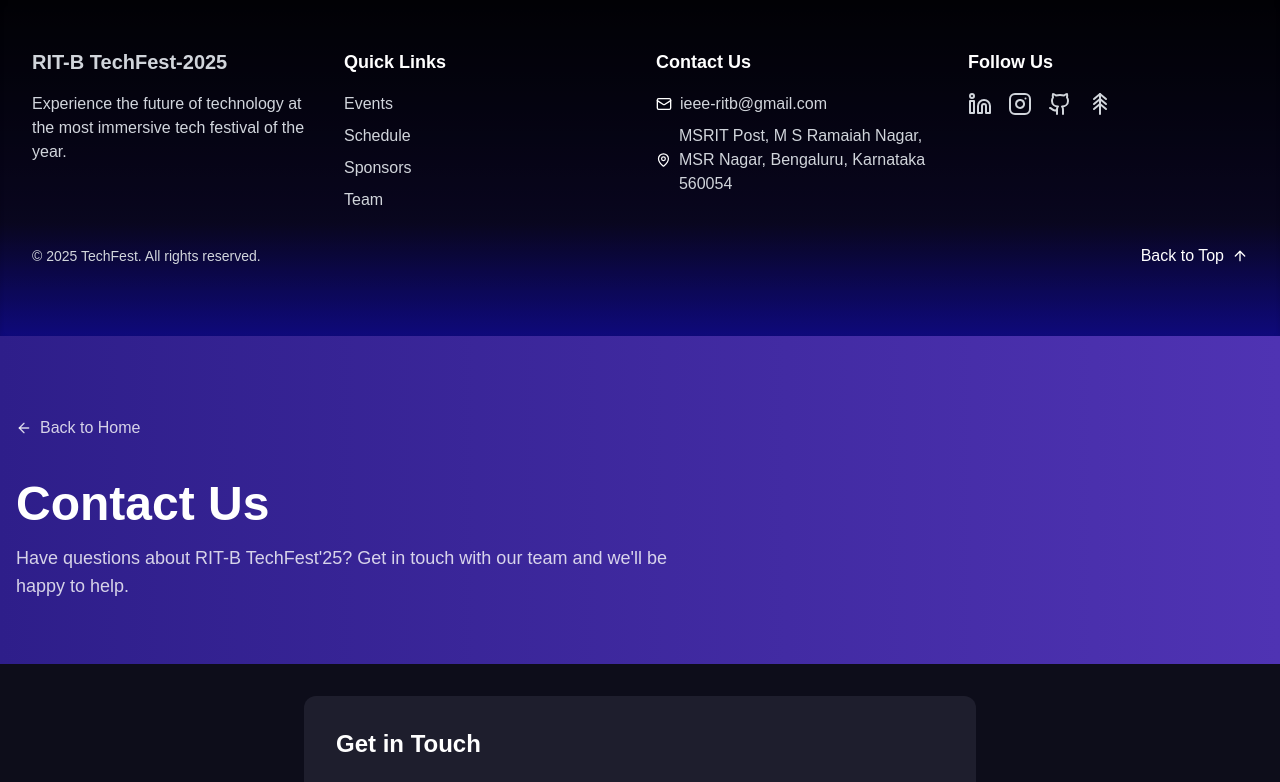
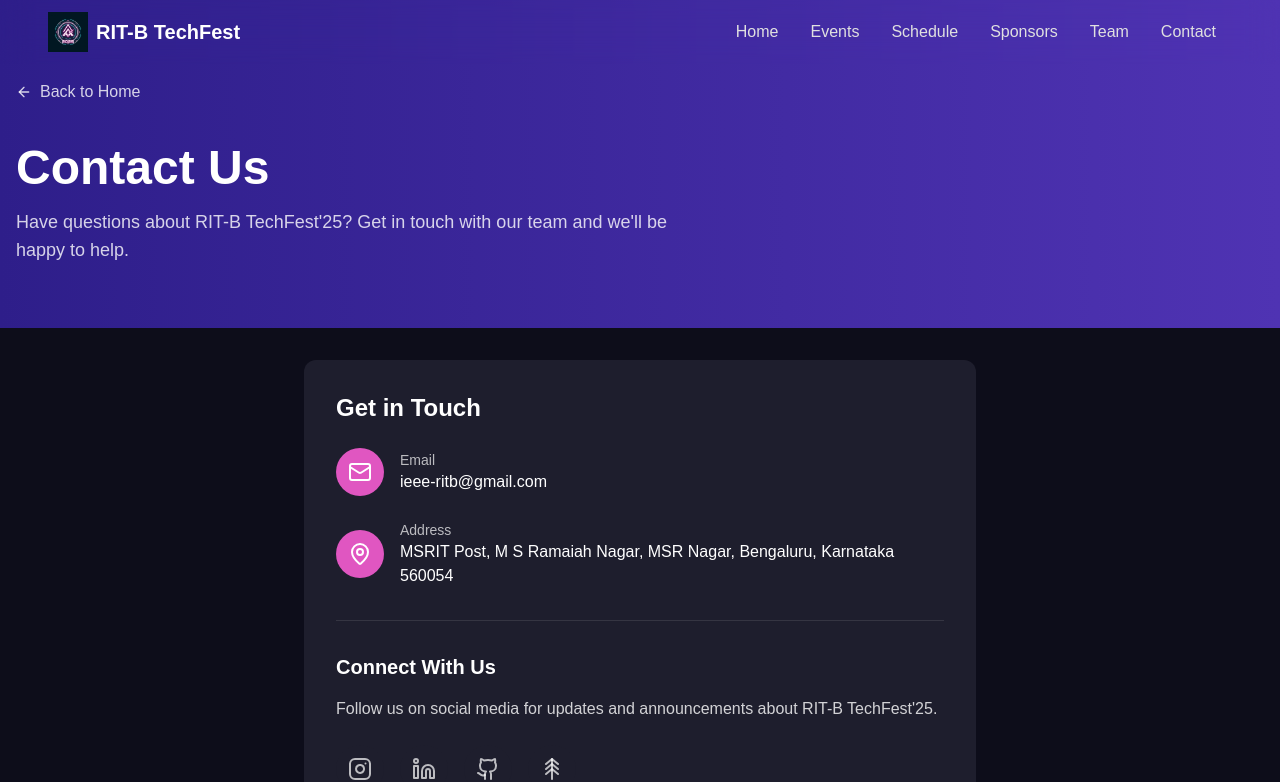
Before and after one commit to whyVedang/IEEE-Aavishkaar-2025-fe, a React (Vite) app: page /contact in a window 1280 px wide. Shown: the top 782 px of the page. Built offline with nearby package versions, Linux system fonts and the light colour scheme.

Commit message:
rectified navbar error

```diff
--- a/src/components/Navbar.jsx
+++ b/src/components/Navbar.jsx
@@ -1,170 +1,97 @@
-import React from "react";
+import { useState } from "react";
 import { Link } from "react-router";
 import {
-  Linkedin,
-  Instagram,
-  Github,
-  ArrowUp,
-  Mail,
-  MapPin,
+  Menu,
+  X,
+  Home,
+  Calendar,
+  Clock,
+  Users,
+  Phone,
+  Star,
 } from "lucide-react";
-import ieeeData from "../configs/ieee-data.config.json";
+import navItems from "../configs/nav.json";
 
-// Linktree Logo SVG Component
-const LinktreeIcon = () => (
-  <svg
-    xmlns="http://www.w3.org/2000/svg"
-    width="24"
-    height="24"
-    viewBox="0 0 24 24"
-    fill="none"
-    stroke="currentColor"
-    strokeWidth="2"
-    strokeLinecap="round"
-    strokeLinejoin="round"
-    className="w-6 h-6"
-  >
-    <path d="M12 2v20" />
-    <path d="M6 7l6-5 6 5" />
-    <path d="M6 12l6-5 6 5" />
-    <path d="M6 17l6-5 6 5" />
-  </svg>
-);
+const Navbar = () => {
+  const [isOpen, setIsOpen] = useState(false);
 
-const Footer = () => {
-  const scrollToTop = () => {
-    window.scrollTo({ top: 0, behavior: "smooth" });
+  // Mapping navItem icon from string to corresponding icon component
+  const getIcon = (iconName) => {
+    switch (iconName) {
+      case "Home":
+        return <Home className="h-5 w-5" />;
+      case "Calendar":
+        return <Calendar className="h-5 w-5" />;
+      case "Clock":
+        return <Clock className="h-5 w-5" />;
+      case "Star":
+        return <Star className="h-5 w-5" />;
+      case "Users":
+        return <Users className="h-5 w-5" />;
+      case "Phone":
+        return <Phone className="h-5 w-5" />;
+      default:
+        return null;
+    }
   };
 
   return (
-    <footer className="mt-10 relative bg-[#0c0c18] border-t border-neon-pink/30 transition-footer">
-      <div className="relative max-w-7xl mx-auto px-4 sm:px-6 lg:px-8 py-12">
-        <div className="grid grid-cols-1 md:grid-cols-2 lg:grid-cols-4 gap-8 text-center md:text-left">
-          <div className="space-y-4">
-            <Link
-              to="/"
-              className="flex items-center space-x-2 justify-center md:justify-start"
-            >
-              <span className="font-orbitron font-bold text-xl">
-                RIT-B TechFest-2025
-              </span>
-            </Link>
-            <p className="text-gray-300">
-              Experience the future of technology at the most immersive tech
-              festival of the year.
-            </p>
-          </div>
-          <div>
-            <h3 className="font-orbitron text-lg font-bold mb-4">
-              Quick Links
-            </h3>
-            <ul className="space-y-2">
-              <li>
-                <Link
-                  to="/events"
-                  className="text-gray-300 hover:text-neon-pink transition-colors"
-                >
-                  Events
-                </Link>
-              </li>
-              <li>
-                <Link
-                  to="/schedule"
-                  className="text-gray-300 hover:text-neon-pink transition-colors"
-                >
-                  Schedule
-                </Link>
-              </li>
-              <li>
-                <Link
-                  to="/sponsors"
-                  className="text-gray-300 hover:text-neon-pink transition-colors"
-                >
-                  Sponsors
-                </Link>
-              </li>
-              <li>
-                <Link
-                  to="/team"
-                  className="text-gray-300 hover:text-neon-pink transition-colors"
-                >
-                  Team
-                </Link>
-              </li>
-            </ul>
-          </div>
-          <div>
-            <h3 className="font-orbitron text-lg font-bold mb-4">
-              Contact Us
-            </h3>
-            <ul className="space-y-2">
-              <li className="flex items-center space-x-2 justify-center md:justify-start">
-                <Mail className="w-4 h-4 text-neon-pink" />
-                <span className="text-gray-300">
-                  <a href="mailto:ieee-ritb@gmail.com">{ieeeData.email}</a>
-                </span>
-              </li>
-              <li className="flex items-center space-x-2 justify-center md:justify-start">
-                <MapPin className="w-4 h-4 sm:w-5 sm:h-5 md:w-6 md:h-6 lg:w-8 lg:h-8 text-hacker-green" />
-                <span className="text-gray-300">
-                  <a href="https://maps.app.goo.gl/fkGesiVRNP8qBArJ9">
-                    {ieeeData.address}
-                  </a>
-                </span>
-              </li>
-            </ul>
-          </div>
-          <div>
-            <h3 className="font-orbitron text-lg font-bold mb-4">
-              Follow Us
-            </h3>
-            <div className="flex space-x-4 justify-center md:justify-start">
-              <a
-                href={ieeeData.socials.linkedin}
-                className="text-gray-300 hover:text-neon-pink transition-colors"
-                target="_blank"
+    <nav className="fixed w-full z-50 bg-transparent bg-opacity-30 backdrop-blur-lg backdrop-filter firefox:bg-opacity-30">
+      <div className="flex items-center justify-between h-16 px-4 sm:px-6 lg:px-12">
+        {/* Logo Section */}
+        <Link to={"/"} className="flex items-center cursor-pointer">
+          <img src="/logo.jpg" alt="Description" className="w-10 h-auto" />
+          <span className="font-orbitron font-bold text-xl ml-2">
+            RIT-B TechFest
+          </span>
+        </Link>
+
+        {/* Desktop Navigation */}
+        <div className="hidden md:flex md:items-center">
+          <div className="flex items-center">
+            {navItems.map((item) => (
+              <Link
+                key={item.name}
+                to={item.path}
+                className="hover-button font-prime text-gray-300 transition-all duration-300 px-4"
               >
-                <Linkedin className="w-6 h-6" />
-              </a>
-              <a
-                href={ieeeData.socials.instagram}
-                className="text-gray-300 hover:text-neon-pink transition-colors"
-                target="_blank"
-              >
-                <Instagram className="w-6 h-6" />
-              </a>
-              <a
-                href={ieeeData.socials.github}
-                className="text-gray-300 hover:text-neon-pink transition-colors"
-                target="_blank"
-              >
-                <Github className="w-6 h-6" />
-              </a>
-              <a
-                href={ieeeData.socials.linktree}
-                className="text-gray-300 hover:text-neon-pink transition-colors"
-                target="_blank"
-              >
-                <LinktreeIcon />
-              </a>
-            </div>
+                {item.name}
+              </Link>
+            ))}
           </div>
         </div>
-        <div className="mt-12 pt-8 border-t border-neon-pink/30 flex flex-col md:flex-row justify-between items-center feature-white">
-          <p className="text-gray-300 text-sm text-center md:text-left">
-            © 2025 TechFest. All rights reserved.
-          </p>
+
+        {/* Mobile Navigation Button */}
+        <div className="md:hidden">
           <button
-            onClick={scrollToTop}
-            className="mt-4 md:mt-0 flex items-center space-x-2 text-neon-pink hover:text-electric-blue transition-colors"
+            onClick={() => setIsOpen(!isOpen)}
+            className="text-gray-300 hover:text-neon-pink"
           >
-            <span>Back to Top</span>
-            <ArrowUp className="w-4 h-4" />
+            {isOpen ? <X className="h-6 w-6" /> : <Menu className="h-6 w-6" />}
           </button>
         </div>
       </div>
-    </footer>
+
+      {/* Mobile Navigation Menu */}
+      {isOpen && (
+        <div className="md:hidden bg-transparent bg-opacity-30 backdrop-blur-lg backdrop-filter firefox:bg-opacity-30 border-t border-[#2E1E8A]">
+          <div className="px-2 pt-2 pb-3 space-y-1">
+            {navItems.map((item) => (
+              <Link
+                key={item.name}
+                to={item.path}
+                onClick={() => setIsOpen(false)}
+                className="flex items-center space-x-2 w-full px-3 py-2 text-base font-prime text-gray-300 hover:text-neon-pink transition-all duration-300"
+              >
+                {getIcon(item.icon)}
+                <span>{item.name}</span>
+              </Link>
+            ))}
+          </div>
+        </div>
+      )}
+    </nav>
   );
 };
 
-export default Footer;
+export default Navbar;
```
